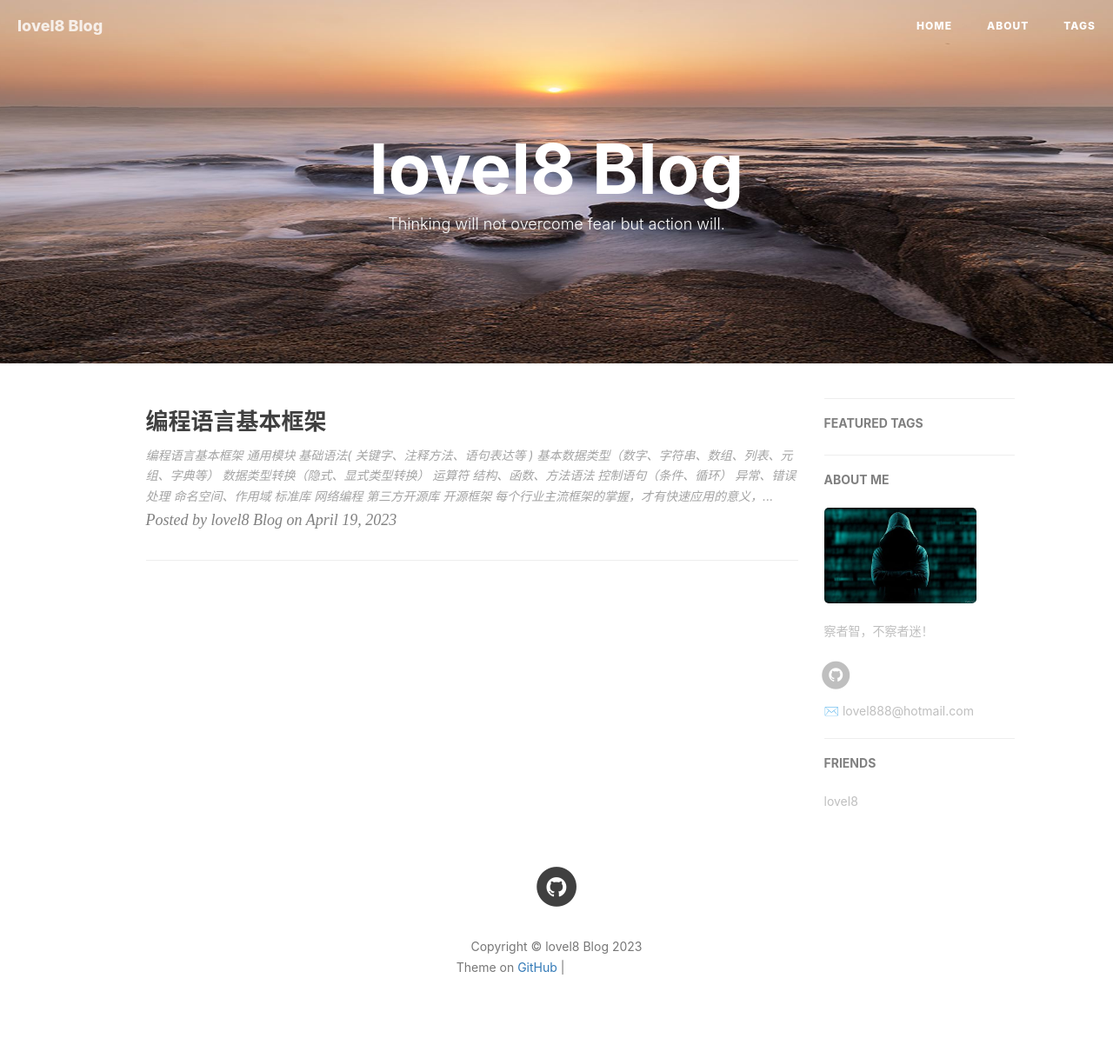
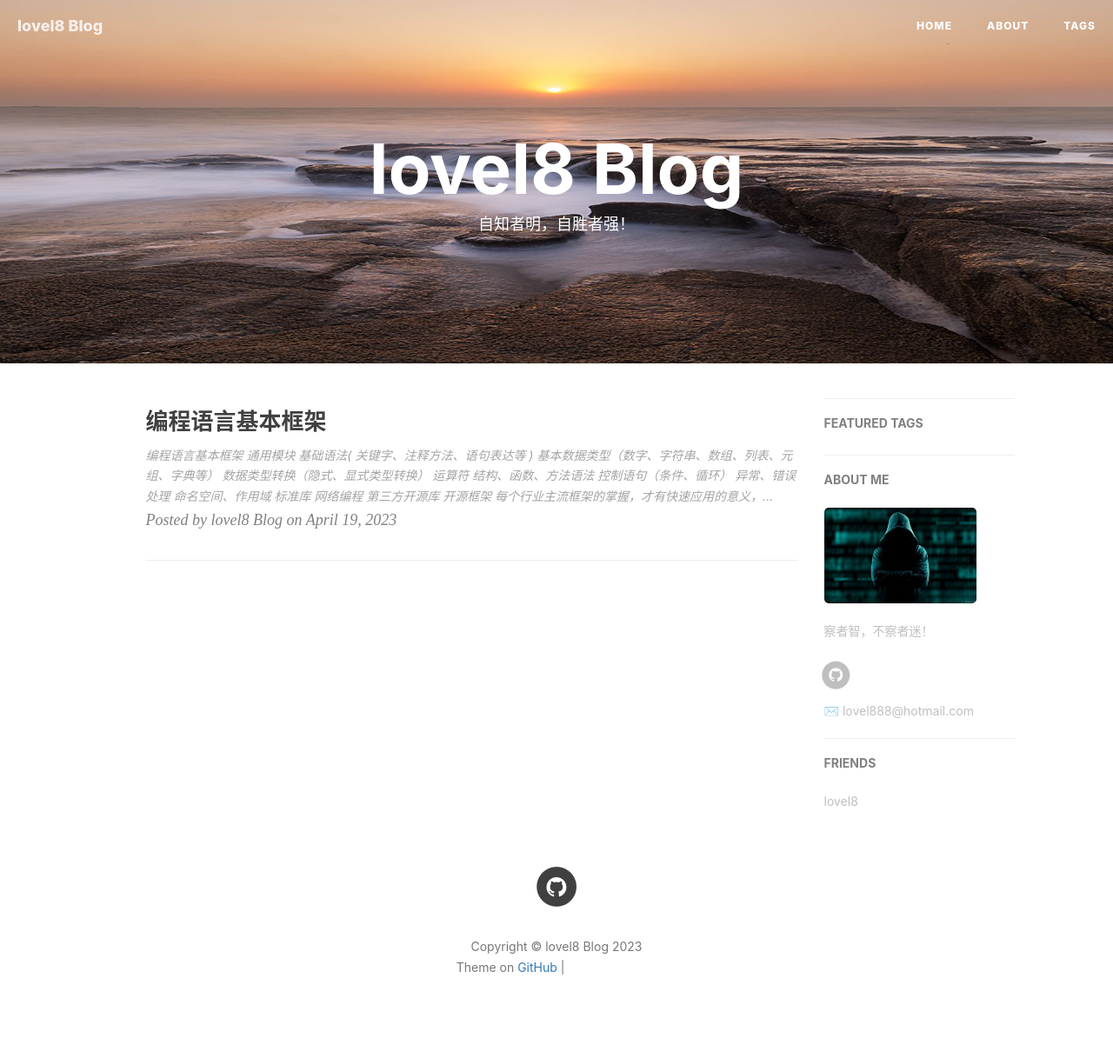
Before and after one commit to lovel8/lovel8.github.io, a Jekyll site: the page built from index.html, in a window 1280 px wide. Shown: the whole page at 87% size. Built offline with Jekyll 4.4.1, drawn with Linux system fonts in a browser that asks for light colours; nearby versions of some CDN libraries; the list of posts is cut into pages by our own code; comment, search, counter and statistics services are not loaded; grey boxes are pictures that could not be loaded.

Commit message:
Update index.html

```diff
--- a/index.html
+++ b/index.html
@@ -1,6 +1,6 @@
 ---
 layout: page
-description: "Thinking will not overcome fear but action will."
+description: "自知者明，自胜者强！"
 ---
 
 {% for post in paginator.posts %}
```
